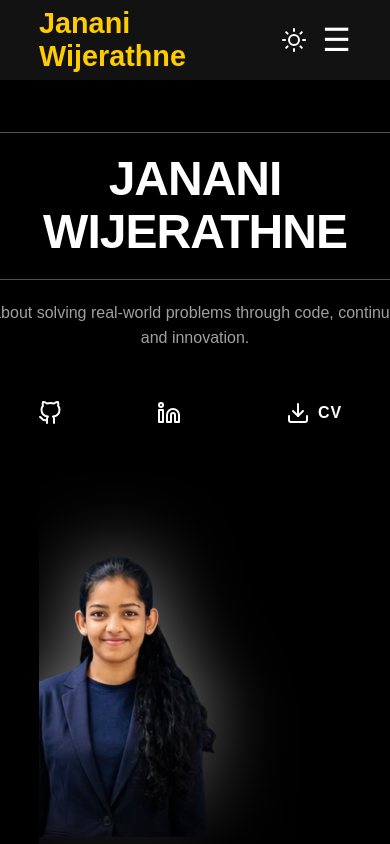
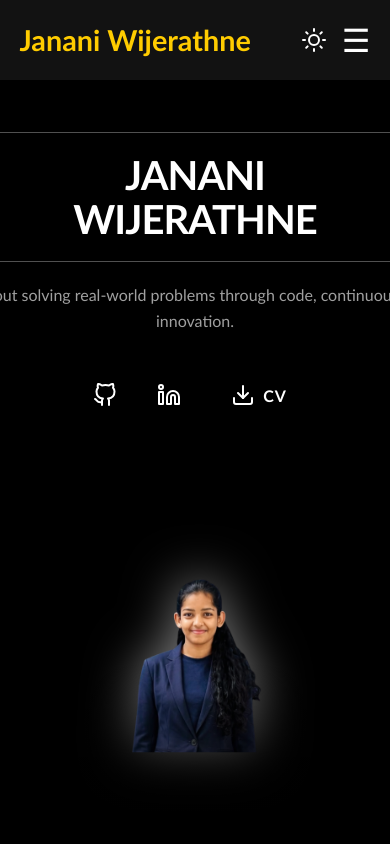
Before and after one commit to JKWijerathne/my-portfolio-react, a React (Create React App) app: page / in a window 390 px wide. Shown: the top 844 px of the page. Built offline with nearby package versions, Linux system fonts and the light colour scheme.

Commit message:
update css styling

```diff
--- a/src/components/Blogs/Blogs.css
+++ b/src/components/Blogs/Blogs.css
@@ -102,6 +102,10 @@
 
 /* Responsive */
 @media screen and (max-width: 768px) {
+    .blogsSection {
+        padding: 4rem 5%;
+    }
+
     .blogsContainer {
         grid-template-columns: 1fr;
     }
--- a/src/components/Contact/Contact.css
+++ b/src/components/Contact/Contact.css
@@ -168,6 +168,10 @@
 
 /* Responsive */
 @media screen and (max-width: 900px) {
+    .contactSection {
+        padding: 4rem 5%;
+    }
+
     .contactContainer {
         flex-direction: column;
         gap: 3rem;
--- a/src/components/Education/Education.css
+++ b/src/components/Education/Education.css
@@ -109,6 +109,10 @@
 
 /* Responsive adjustments */
 @media screen and (max-width: 768px) {
+    .educationSection {
+        padding: 4rem 5%;
+    }
+
     .educationCard {
         flex-direction: column;
         text-align: center;
--- a/src/components/Home/Home.css
+++ b/src/components/Home/Home.css
@@ -22,7 +22,7 @@
 }
 
 .decorativeLine {
-    width: 575px;
+    width: 600px;
     height: 1px;
     background-color: var(--text-secondary);
     margin: 20px 0;
@@ -31,11 +31,13 @@
 
 .homeHeader {
     font-size: 5rem;
-    font-weight: 800;
+    font-weight: 700;
+    font-family: 'Trebuchet MS', 'Lucida Sans Unicode', 'Lucida Grande', 'Lucida Sans', Arial, sans-serif;
     line-height: 1.1;
     letter-spacing: -1px;
     color: var(--text-primary);
     margin: 0;
+    text-align: center;
 }
 
 .homeBio {
@@ -135,14 +137,14 @@
         flex-direction: column;
         justify-content: center;
         text-align: center;
-        padding-top: 2rem;
+        padding: 2rem 5% 2rem 5%;
         height: auto;
         min-height: calc(100vh - 5rem);
     }
 
     .homeContent {
         align-items: center;
-        margin-bottom: 2rem;
+        margin-bottom: 1rem;
     }
 
     .homeBio {
@@ -152,22 +154,45 @@
     .homeImageContainer {
         width: 100%;
         justify-content: center;
+        height: 55vh;
+        min-height: 200px;
+        margin-top: 1rem;
+        overflow: visible;
     }
 
     .homeImage {
-        mask-image: linear-gradient(to top, transparent, black 20%);
-        -webkit-mask-image: linear-gradient(to top, transparent, black 20%);
-        object-position: bottom center;
+        mask-image: none;
+        -webkit-mask-image: none;
+        max-height: 100%;
+        max-width: 90%;
+        object-position: center;
+        transform: scale(1.05);
+        transform-origin: center;
     }
 }
 
 @media screen and (max-width: 480px) {
     .homeHeader {
-        font-size: 3rem;
+        font-size: 2.5rem;
     }
 
     .homeButtons {
         flex-wrap: wrap;
         justify-content: center;
+        gap: 20px;
+    }
+
+    .btn-primary {
+        width: 100%;
+    }
+
+    .homeImageContainer {
+        height: 50vh;
+        min-height: 280px;
+    }
+
+    .homeImage {
+        max-width: 85%;
+        transform: scale(1);
     }
 }
--- a/src/components/Navbar/navbar.css
+++ b/src/components/Navbar/navbar.css
@@ -75,6 +75,9 @@
 }
 
 @media screen and (max-width: 768px) {
+    .navbar {
+        padding: 0 5%;
+    }
     .desktopMenu {
         display: none;
     }
--- a/src/components/Projects/Projects.css
+++ b/src/components/Projects/Projects.css
@@ -120,3 +120,10 @@
     color: var(--bg-color-alt);
     box-shadow: 0 0 20px var(--border-color);
 }
+
+/* Responsive adjustments */
+@media screen and (max-width: 768px) {
+    .projectsSection {
+        padding: 4rem 5%;
+    }
+}
--- a/src/components/Projects/Projects.jsx
+++ b/src/components/Projects/Projects.jsx
@@ -20,10 +20,10 @@ const Projects = () => {
                             and secure JWT-based authentication.
                         </p>
                         <div className="projectTechnologies">
-                            <span className="techTag">Java</span>
+                            <span className="techTag">JavaScript</span>
                             <span className="techTag">Spring Boot</span>
                             <span className="techTag">React</span>
-                            <span className="techTag">MySQL</span>
+                            <span className="techTag">PostgreSQL</span>
                             <span className="techTag">JWT</span>
                         </div>
                         <a href="https://github.com/JKWijerathne/architecture_project" target="_blank" rel="noreferrer" className="githubLink">
--- a/src/components/Skills/Skills.css
+++ b/src/components/Skills/Skills.css
@@ -117,6 +117,10 @@
 
 /* Responsive adjustments */
 @media screen and (max-width: 768px) {
+    .skillsSection {
+        padding: 4rem 5%;
+    }
+
     .sectionTitle {
         font-size: 2.5rem;
     }
--- a/src/style.css
+++ b/src/style.css
@@ -46,7 +46,7 @@ body {
     /* This is your safety net */
     background: var(--bg-color);
     color: var(--text-primary);
-    font-family: Arial, Helvetica, sans-serif;
+    font-family: 'Trebuchet MS', 'Lucida Sans Unicode', 'Lucida Grande', 'Lucida Sans', Arial, sans-serif;
     transition: background 0.3s ease, color 0.3s ease;
 }
 
@@ -55,5 +55,6 @@ body {
 }
 
 .App {
-    padding-top: 5rem; /* Offset for fixed navbar */
+    padding-top: 5rem;
+    /* Offset for fixed navbar */
 }
```
